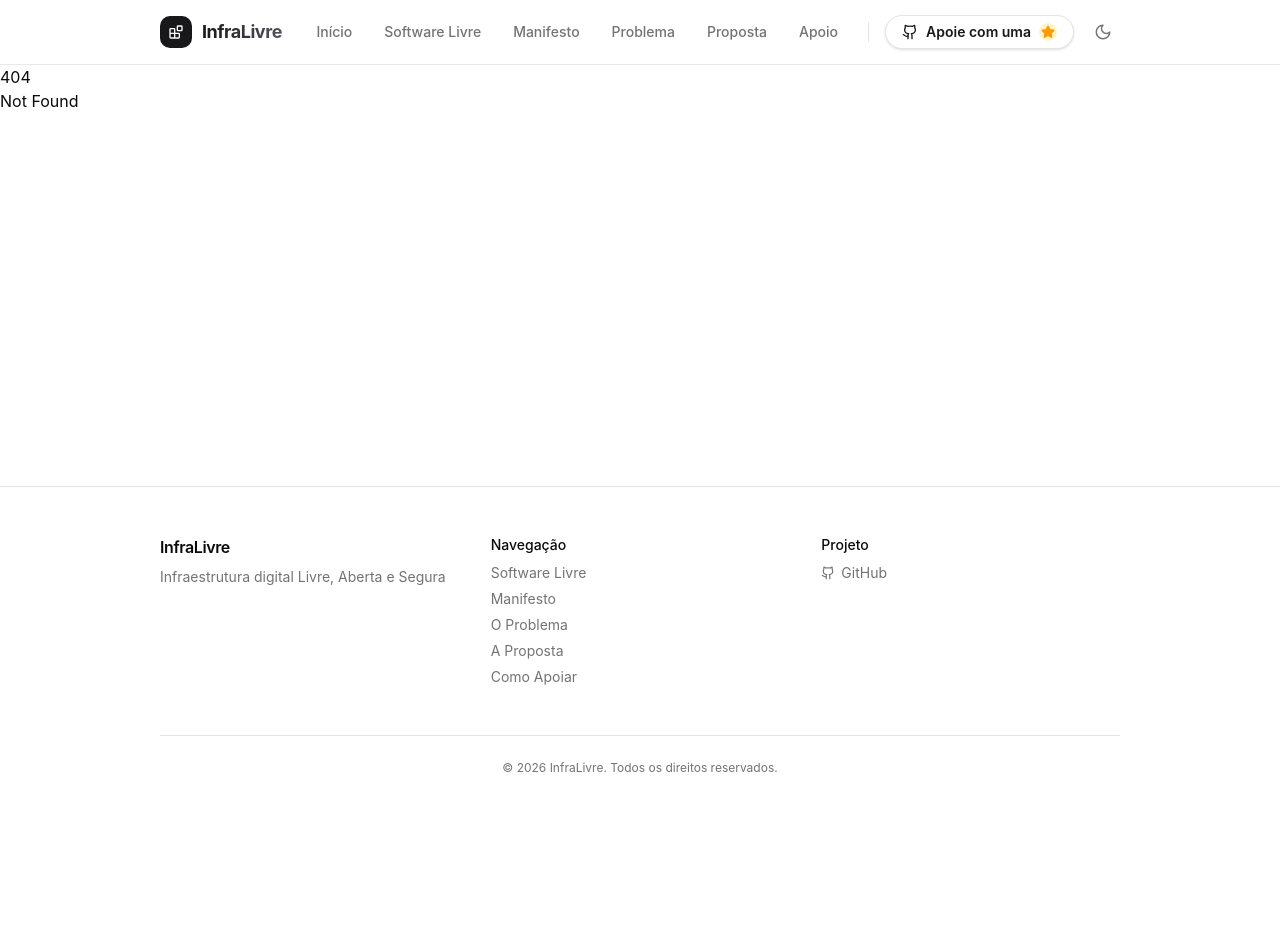
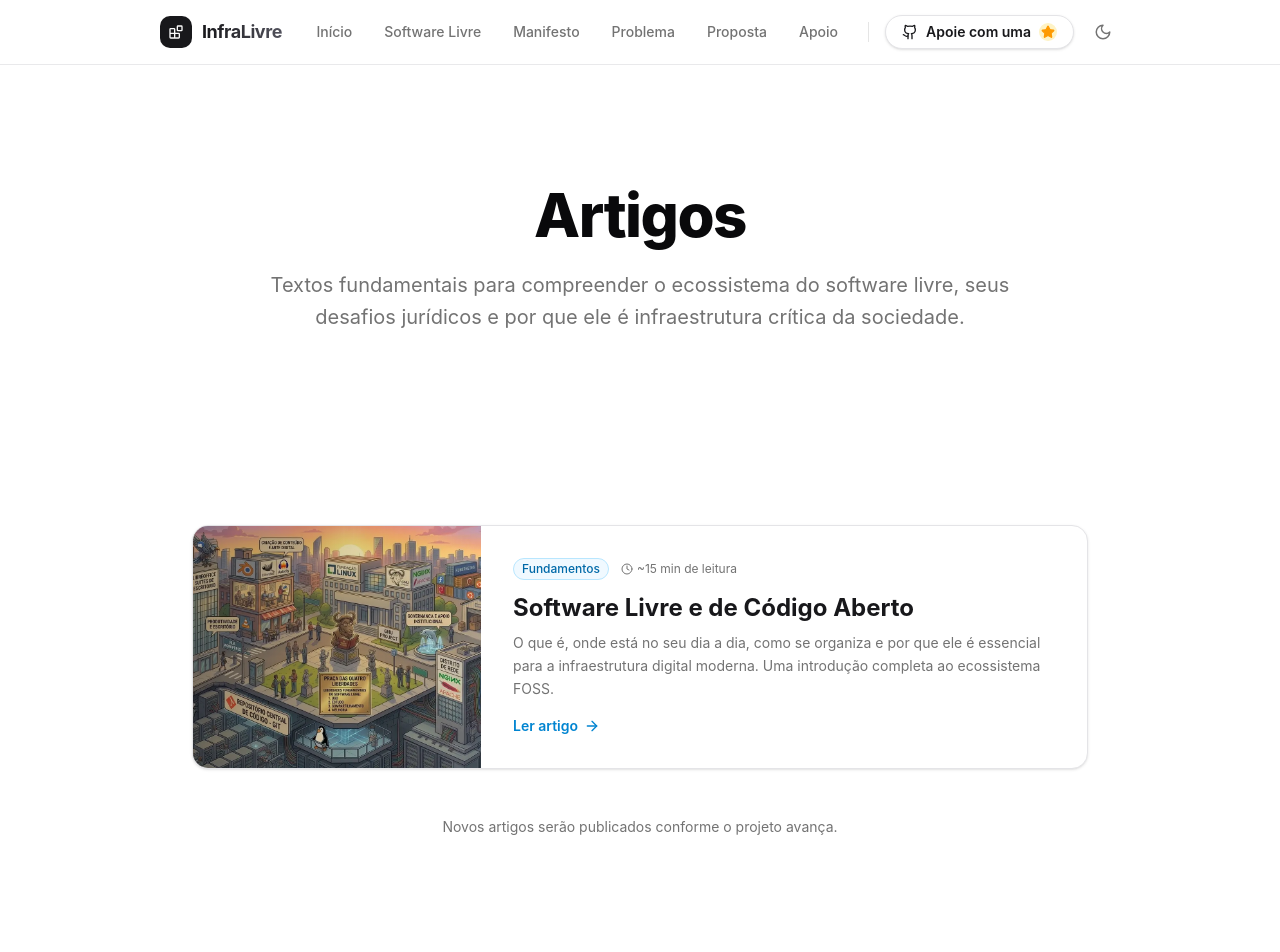
Before and after one commit to infralivre/infralivre, a SvelteKit app: page /artigos in a window 1280 px wide. Before the commit this address had no page. Shown: the top 952 px of the page. Before the commit the page ends 800 px from the top, so only its background shows below. Built offline with nearby package versions, Linux system fonts and the light colour scheme; a web font is replaced by a local one.

Commit message:
feat: artigos

```diff
--- /dev/null
+++ b/src/routes/artigos/+page.svelte
@@ -0,0 +1,79 @@
+<script lang="ts">
+	import Section from '$lib/components/shared/Section.svelte';
+	import CallToAction from '$lib/components/shared/CallToAction.svelte';
+	import BookOpen from '@lucide/svelte/icons/book-open';
+	import ArrowRight from '@lucide/svelte/icons/arrow-right';
+	import Clock from '@lucide/svelte/icons/clock';
+</script>
+
+<svelte:head>
+	<title>Artigos — InfraLivre</title>
+	<meta name="description" content="Artigos educativos sobre software livre, direito digital e infraestrutura aberta. Entenda os fundamentos por trás do movimento InfraLivre." />
+	<meta property="og:title" content="Artigos — InfraLivre" />
+	<meta property="og:description" content="Artigos educativos sobre software livre, direito digital e infraestrutura aberta." />
+</svelte:head>
+
+<Section class="pb-10">
+	<div class="mx-auto max-w-3xl text-center">
+		<h1 class="mt-6 text-4xl font-extrabold tracking-tight sm:text-5xl lg:text-6xl text-zinc-950 dark:text-zinc-50">
+			Artigos
+		</h1>
+		<p class="mt-6 text-xl leading-8 text-muted-foreground">
+			Textos fundamentais para compreender o ecossistema do software livre, seus desafios jurídicos e por que ele é infraestrutura crítica da sociedade.
+		</p>
+	</div>
+</Section>
+
+<Section class="pt-0">
+	<div class="mx-auto max-w-4xl">
+		<div class="grid gap-6">
+			<!-- Artigo: Software Livre -->
+			<a
+				href="/artigos/software-livre"
+				class="group relative flex flex-col overflow-hidden rounded-2xl border border-zinc-200 bg-white shadow-sm transition-all duration-300 hover:shadow-xl hover:border-zinc-300 hover:-translate-y-0.5 dark:border-zinc-800 dark:bg-zinc-900 dark:hover:border-zinc-700 sm:flex-row"
+			>
+				<div class="relative h-48 w-full overflow-hidden sm:h-auto sm:w-72 sm:min-h-[220px]">
+					<img
+						src="/images/05.webp"
+						alt="Ilustração sobre software livre e código aberto"
+						class="h-full w-full object-cover transition-transform duration-500 group-hover:scale-105"
+						loading="lazy"
+					/>
+					<div class="absolute inset-0 bg-gradient-to-t from-black/30 to-transparent sm:bg-gradient-to-r"></div>
+				</div>
+				<div class="flex flex-1 flex-col justify-center p-6 sm:p-8">
+					<div class="flex items-center gap-3 text-xs text-muted-foreground">
+						<span class="inline-flex items-center gap-1 rounded-full border border-sky-200 bg-sky-50 px-2 py-0.5 font-medium text-sky-700 dark:border-sky-900/50 dark:bg-sky-950/30 dark:text-sky-400">
+							Fundamentos
+						</span>
+						<span class="inline-flex items-center gap-1">
+							<Clock class="size-3" />
+							~15 min de leitura
+						</span>
+					</div>
+					<h2 class="mt-3 text-xl font-bold text-zinc-900 transition-colors group-hover:text-sky-700 dark:text-zinc-50 dark:group-hover:text-sky-400 sm:text-2xl">
+						Software Livre e de Código Aberto
+					</h2>
+					<p class="mt-2 text-sm leading-relaxed text-muted-foreground line-clamp-3">
+						O que é, onde está no seu dia a dia, como se organiza e por que ele é essencial para a infraestrutura digital moderna. Uma introdução completa ao ecossistema FOSS.
+					</p>
+					<div class="mt-4 inline-flex items-center gap-1.5 text-sm font-semibold text-sky-600 transition-all group-hover:gap-2.5 dark:text-sky-400">
+						Ler artigo
+						<ArrowRight class="size-4 transition-transform group-hover:translate-x-1" />
+					</div>
+				</div>
+			</a>
+		</div>
+
+		<p class="mt-12 text-center text-sm text-muted-foreground">
+			Novos artigos serão publicados conforme o projeto avança.
+		</p>
+	</div>
+</Section>
+
+<CallToAction
+	title="Já conhece o problema?"
+	description="Software livre é infraestrutura — mas a lei brasileira ainda não reconhece isso. Entenda o risco."
+	href="/problema"
+	label="Entenda o Problema"
+/>
--- /dev/null
+++ b/src/routes/artigos/software-livre/+page.svelte
@@ -0,0 +1,70 @@
+<script lang="ts">
+	import Section from '$lib/components/shared/Section.svelte';
+	import ProseLayout from '$lib/layout/ProseLayout.svelte';
+	import CallToAction from '$lib/components/shared/CallToAction.svelte';
+	import SoftwareLivreContent from '$lib/content/artigos/software-livre/software-livre.md';
+	import BookOpen from '@lucide/svelte/icons/book-open';
+	import ArrowLeft from '@lucide/svelte/icons/arrow-left';
+	import Clock from '@lucide/svelte/icons/clock';
+</script>
+
+<svelte:head>
+	<title>Software Livre e de Código Aberto — InfraLivre</title>
+	<meta name="description" content="Entenda o que é software livre e de código aberto (FOSS), como ele funciona, onde está presente no dia a dia e por que ele é essencial para a sociedade." />
+	<meta property="og:title" content="Software Livre e de Código Aberto — InfraLivre" />
+	<meta property="og:description" content="O que é software livre, como funciona e por que é essencial para a infraestrutura digital moderna." />
+</svelte:head>
+
+<Section class="pb-10">
+	<div class="mx-auto max-w-3xl text-center">
+		<a
+			href="/artigos"
+			class="group mb-6 inline-flex items-center gap-1.5 text-sm font-medium text-muted-foreground transition-colors hover:text-foreground"
+		>
+			<ArrowLeft class="size-3.5 transition-transform group-hover:-translate-x-0.5" />
+			Todos os artigos
+		</a>
+
+		<div class="flex items-center justify-center gap-3 text-xs text-muted-foreground">
+			<span class="inline-flex items-center gap-1.5 rounded-full border border-sky-200 bg-sky-50 px-2.5 py-0.5 font-bold uppercase tracking-wider text-sky-700 dark:border-sky-900/50 dark:bg-sky-950/30 dark:text-sky-400">
+				<BookOpen class="size-3" />
+				Fundamentos
+			</span>
+			<span class="inline-flex items-center gap-1">
+				<Clock class="size-3" />
+				~15 min de leitura
+			</span>
+		</div>
+
+		<h1 class="mt-6 text-4xl font-extrabold tracking-tight sm:text-5xl lg:text-6xl text-zinc-950 dark:text-zinc-50">
+			Software Livre e de Código Aberto
+		</h1>
+		<p class="mt-6 text-xl leading-8 text-muted-foreground">
+			Uma introdução ao modelo de desenvolvimento que sustenta a infraestrutura digital do mundo — o que é, onde está, como se organiza e por que importa.
+		</p>
+	</div>
+
+	<div class="mx-auto mt-12 max-w-5xl">
+		<img
+			src="/images/05.webp"
+			alt="Ilustração representando o ecossistema colaborativo do software livre e de código aberto."
+			class="w-full rounded-2xl border border-zinc-200 bg-zinc-50 object-cover shadow-2xl dark:border-zinc-800 dark:bg-zinc-900"
+			width="1456"
+			height="816"
+			loading="eager"
+		/>
+	</div>
+</Section>
+
+<ProseLayout class="pt-0">
+	<div class="prose-zinc max-w-none dark:prose-invert">
+		<SoftwareLivreContent />
+	</div>
+</ProseLayout>
+
+<CallToAction
+	title="E qual é o problema?"
+	description="Apesar de sua importância, o software livre não possui um enquadramento jurídico adequado no Brasil. Entenda o risco."
+	href="/problema"
+	label="Entenda o Problema"
+/>
--- a/src/routes/software-livre/+page.svelte
+++ /dev/null
@@ -1,40 +0,0 @@
-<script lang="ts">
-	import Section from '$lib/components/shared/Section.svelte';
-	import PageHeader from '$lib/components/shared/PageHeader.svelte';
-	import ProseLayout from '$lib/layout/ProseLayout.svelte';
-	import CallToAction from '$lib/components/shared/CallToAction.svelte';
-	import SoftwareLivreContent from '$lib/content/software-livre.md';
-</script>
-
-<svelte:head>
-	<title>Software Livre e de Código Aberto — InfraLivre</title>
-	<meta name="description" content="Entenda o que é software livre e de código aberto (FOSS), como ele funciona, onde está presente no dia a dia e por que ele é essencial para a sociedade." />
-	<meta property="og:title" content="Software Livre e de Código Aberto — InfraLivre" />
-	<meta property="og:description" content="O que é software livre, como funciona e por que é essencial para a infraestrutura digital moderna." />
-</svelte:head>
-
-<Section>
-	<PageHeader
-		title="Software Livre e de Código Aberto"
-		description="Uma introdução ao modelo de desenvolvimento que sustenta a infraestrutura digital do mundo."
-	/>
-    <img
-		src="/images/05.webp"
-		alt="Ilustração mostrando um labirinto complexo representando o emaranhado jurídico que o software livre enfrenta no Brasil, simbolizando os desafios legais e burocráticos que dificultam o desenvolvimento e uso do software livre."
-		class="mt-8 w-full rounded-lg border border-border"
-		width="1456"
-		height="816"
-		loading="eager"
-	/>
-</Section>
-
-<ProseLayout>
-	<SoftwareLivreContent />
-</ProseLayout>
-
-<CallToAction
-	title="E qual é o problema?"
-	description="Apesar de sua importância, o software livre não possui hoje um enquadramento jurídico adequado no Brasil."
-	href="/problema"
-	label="Entenda o problema →"
-/>
```
Also changed, not shown: src/lib/content/artigos/software-livre/software-livre.md (renamed from src/lib/content/software-livre.md).
